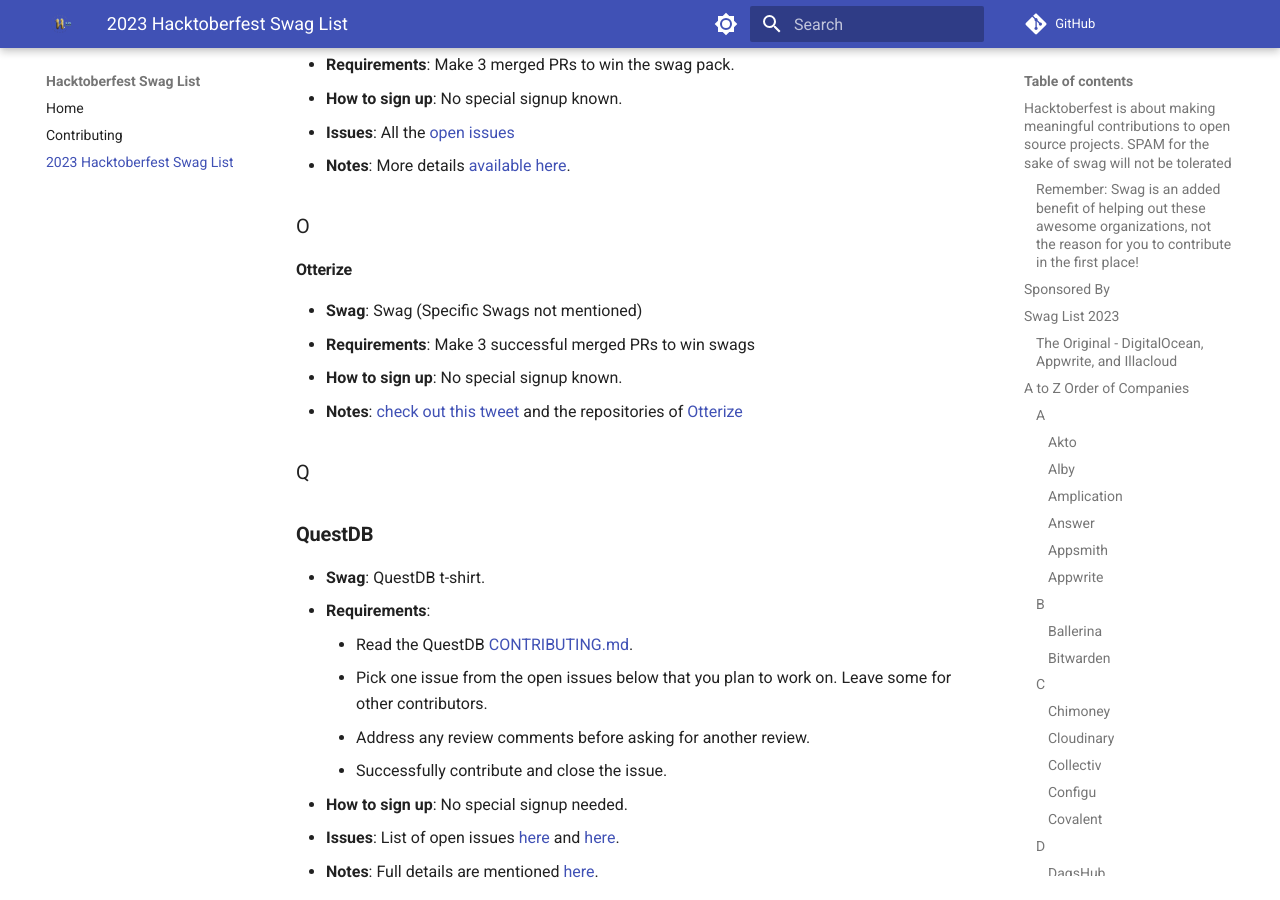
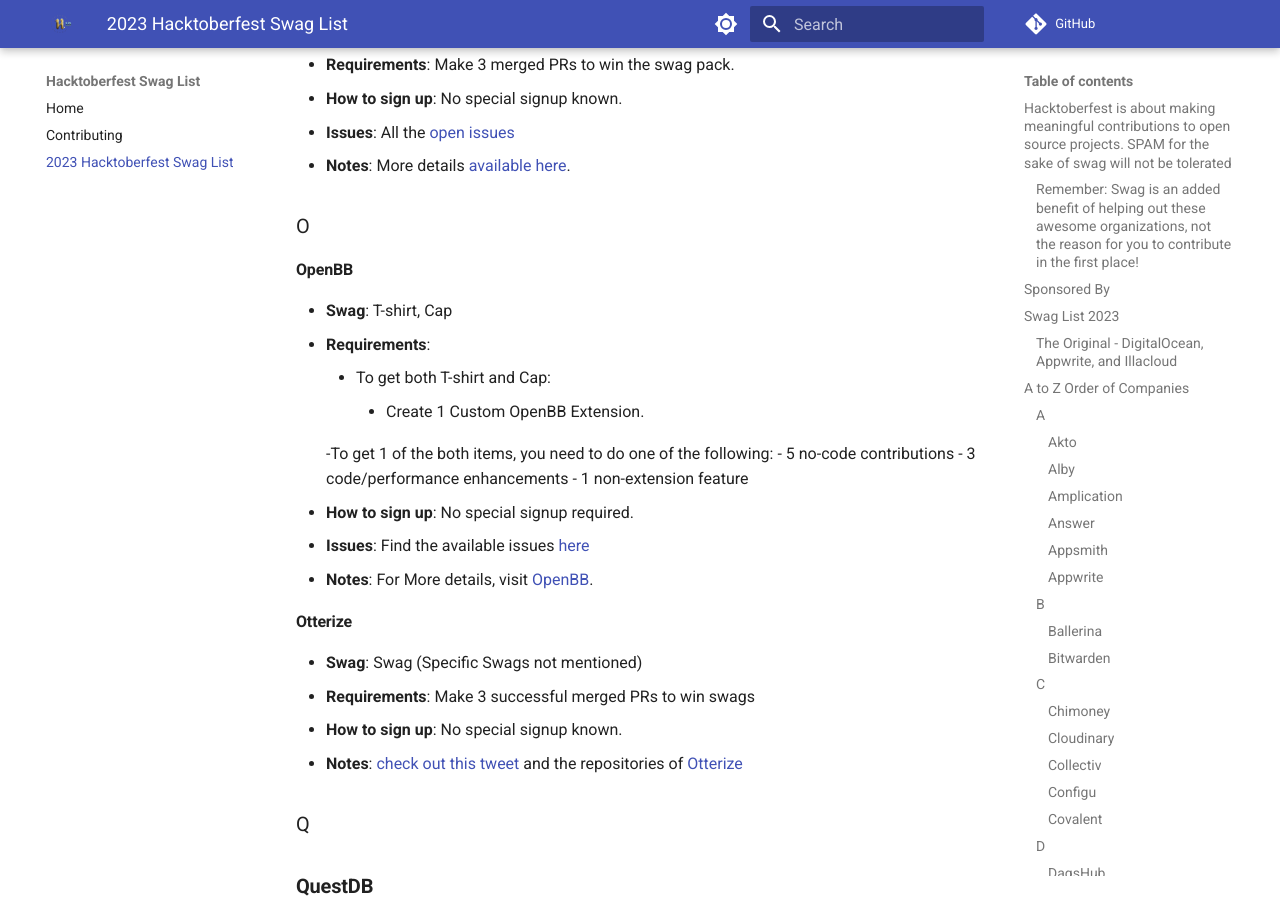
Before and after one commit to crweiner/hacktoberfest-swag-list, an MkDocs documentation site: the page built from docs/list.md, in a window 1280 px wide and 900 px high, scrolled down 12998 px. Built offline with MkDocs 1.6.1 and Material for MkDocs 9.7.7, drawn with Linux system fonts in a browser that asks for light colours; plug-ins that fetch from the network failed and are left out; comment, search, counter and statistics services are not loaded.

Commit message:
Added OpenBB

```diff
--- a/docs/list.md
+++ b/docs/list.md
@@ -424,6 +424,22 @@
 
 ### O
 
+#### **OpenBB**
+
+- **Swag**: T-shirt, Cap
+- **Requirements**:
+    - To get both T-shirt and Cap:
+        - Create 1 Custom OpenBB Extension.
+
+    -To get 1 of the both items, you need to do one of the following:
+        - 5 no-code contributions
+        - 3 code/performance enhancements
+        - 1 non-extension feature
+
+- **How to sign up**: No special signup required.
+- **Issues**: Find the available issues [here](https://github.com/OpenBB-finance/OpenBBTerminal/issues)
+- **Notes**: For More details, visit [OpenBB](https://openbb.co/blog/hacktoberfest-join-us-in-celebrating-open-source).
+
 #### **Otterize**
 
 - **Swag**: Swag (Specific Swags not mentioned)
```
